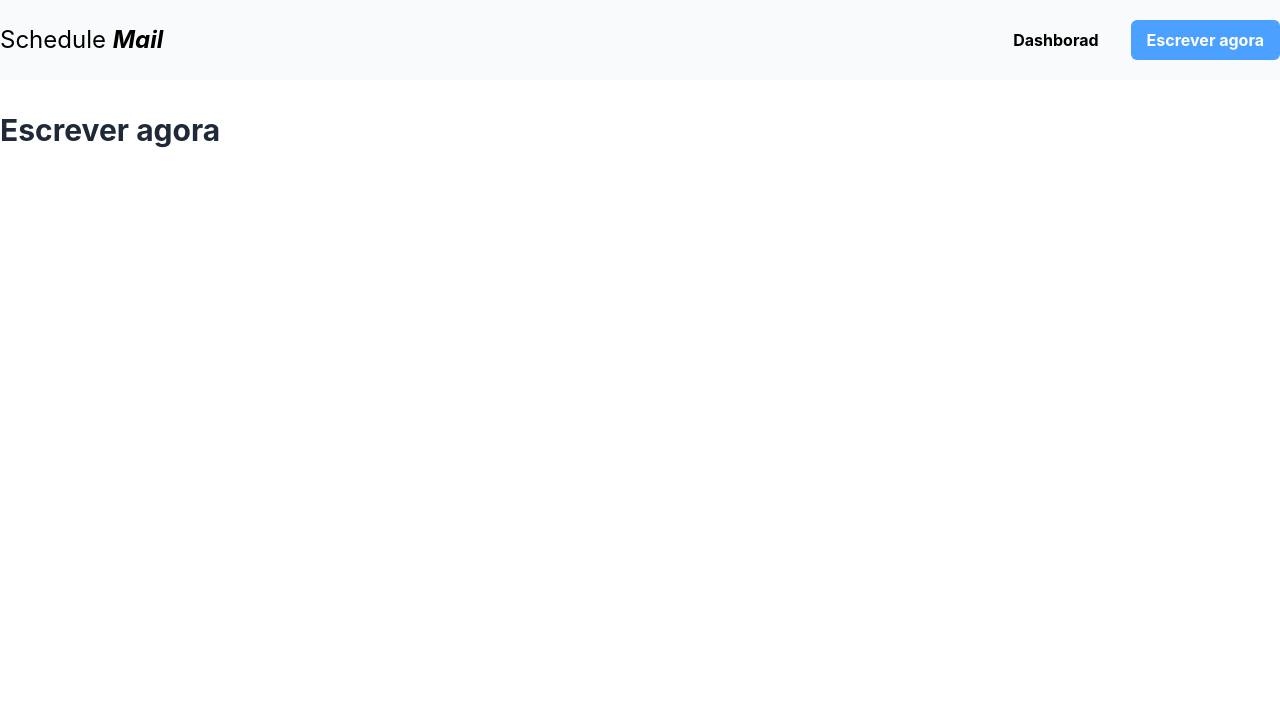
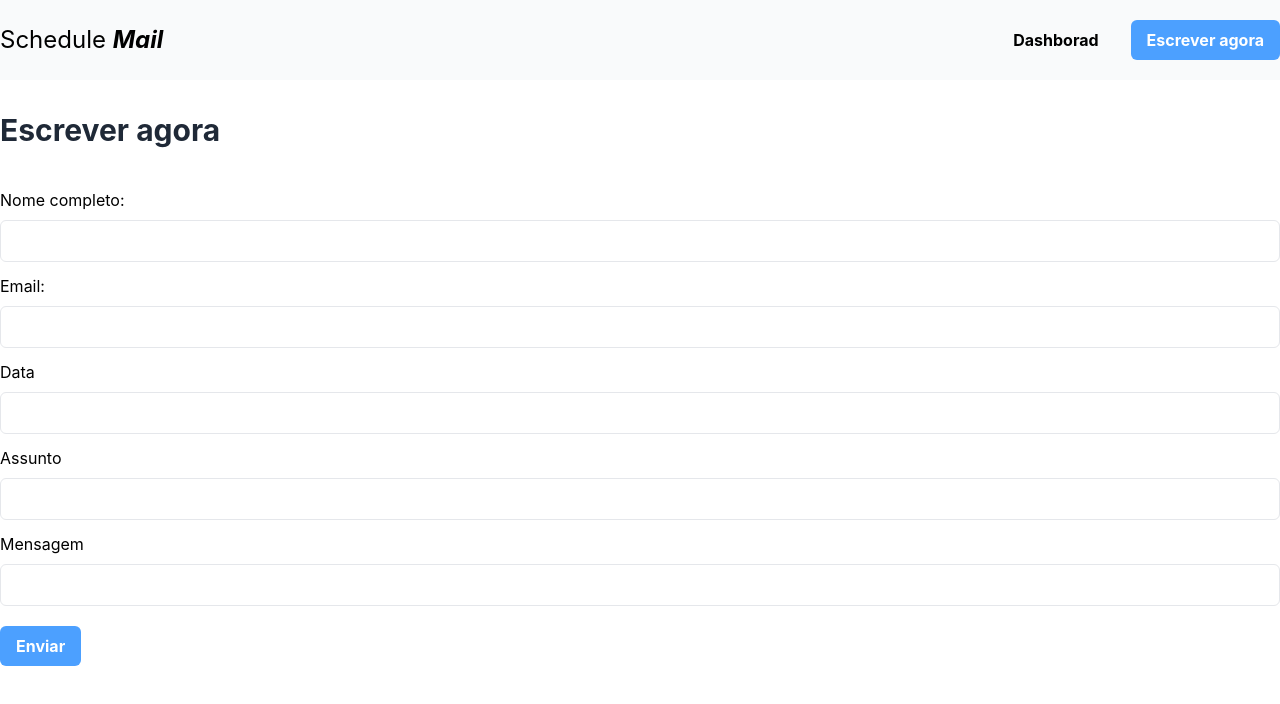
Before and after one commit to Carlamagalhaes1/email, a React (Create React App) app: page /escrever-agora in a window 1280 px wide. Shown: the top 704 px of the page. Built offline with nearby package versions, Linux system fonts and the light colour scheme.

Commit message:
base fomulario

```diff
--- a/src/components/Button/Button.tsx
+++ b/src/components/Button/Button.tsx
@@ -2,19 +2,20 @@ import classNames from "classnames";
 
 
 type Props = {
+    type?: 'button' | 'submit' | 'reset';
     children: React.ReactNode
     variant?: 'default' | 'dark' | 'primary' | 'light'
 
 }
 
-export function Button ({variant, children} : Props) {
+export function Button ({ type='button', variant, children} : Props) {
 
     let bgColor = 'text-black'
     if (variant === 'dark') bgColor = 'bg-primaryDark text white'
     if (variant === 'primary') bgColor = 'bg-primary hover:bg-primaryLight active:bg-primaryDark transition-all text-white';
     if (variant === 'light') bgColor = 'bg-primaryLight text-white'
     return (
-        <button className={classNames('py-2 px-4 rounded-md font-bold', bgColor)}>
+        <button type={type} className={classNames('py-2 px-4 rounded-md font-bold', bgColor)}>
             {children}
         </button>
     )
--- a/src/index.css
+++ b/src/index.css
@@ -19,6 +19,22 @@ body {
 }
 
 .container h1 {
-  @apply text-3xl font-bold text-gray-800;
+  @apply text-3xl font-bold text-gray-800 ;
 
 }
+
+.form {
+  @apply py-8
+}
+
+.form label {
+  @apply block py-2;
+}
+
+.form input {
+  @apply w-full border border-gray-200 p-2 mb-1 rounded-md;
+}
+
+.form button {
+  @apply mt-4;
+}
--- a/src/routes/pages/WriteNot.tsx
+++ b/src/routes/pages/WriteNot.tsx
@@ -1,4 +1,4 @@
-import { Nav } from "components";
+import { Button, Nav } from "components";
 
 export function WriteNOtPage () {
     return(
@@ -6,6 +6,19 @@ export function WriteNOtPage () {
           <Nav/>
            <div className="container">
             <h1>Escrever agora</h1>
+            <form className="form">
+              <label htmlFor="destinationName">Nome completo:</label>
+              <input type="text" />
+              <label htmlFor="destinationAddress">Email:</label>
+              <input type="text" />
+              <label htmlFor="dueDate">Data</label>
+              <input type="text" />
+              <label htmlFor="subject">Assunto</label>
+              <input type="text" />
+              <label htmlFor="body">Mensagem</label>
+              <input type="text" />
+              <Button type='submit' variant="primary">Enviar</Button>
+            </form>
            </div>
         </>
 
```
